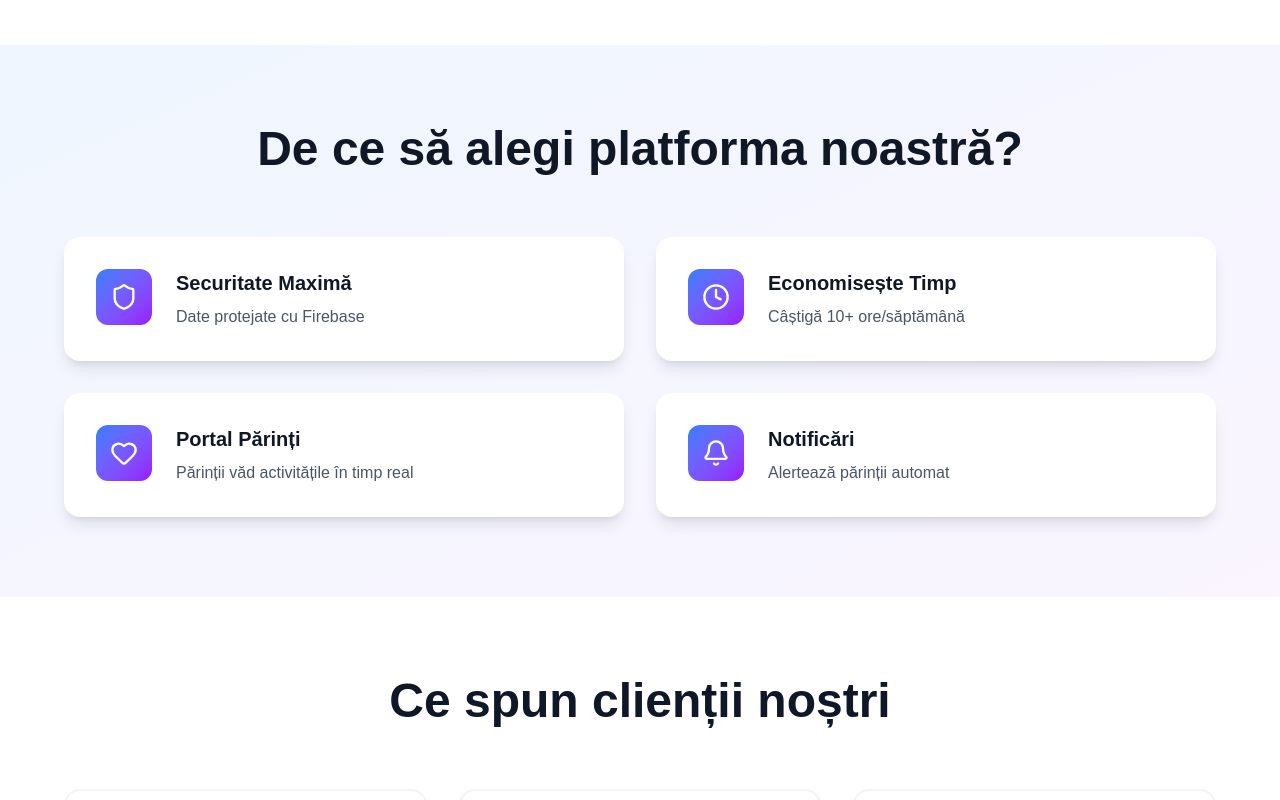
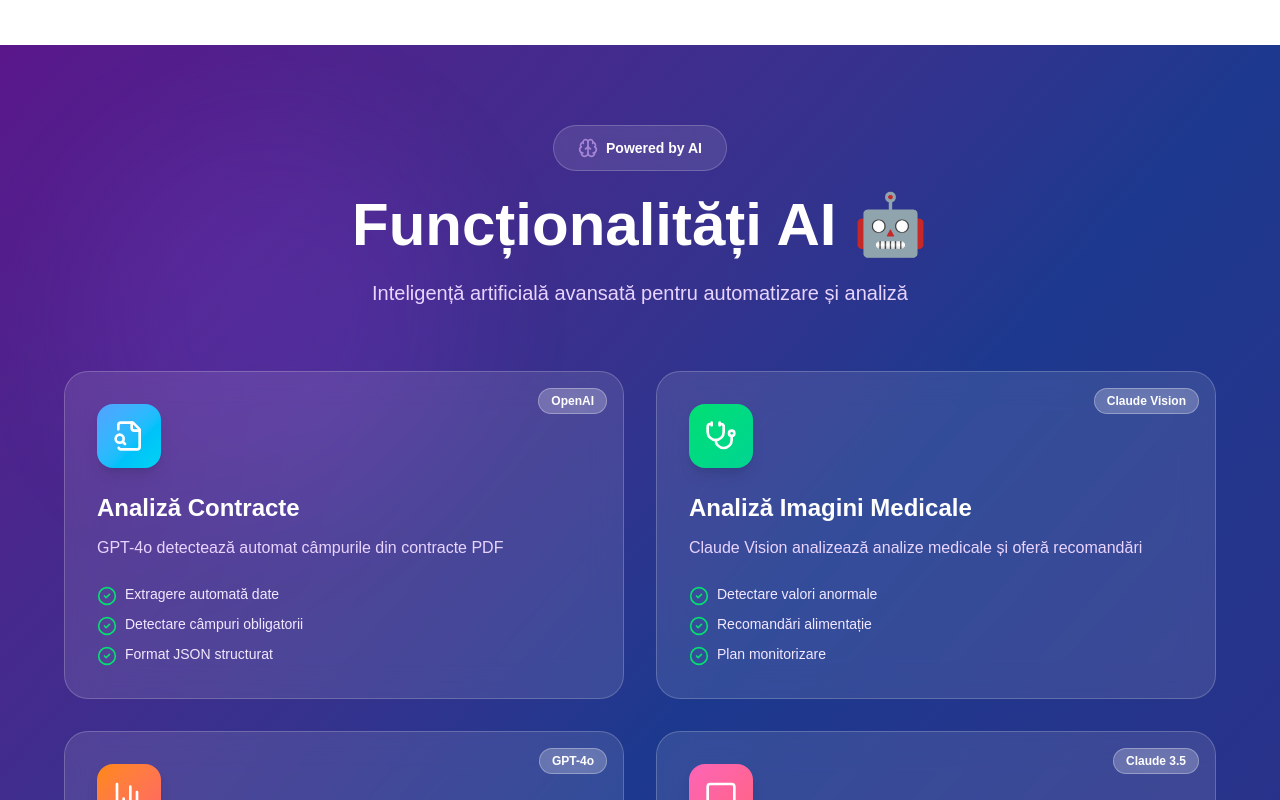
Before and after one commit to forsitex/grade, a Next.js app: page / in a window 1280 px wide. Shown: the part 1840-2640 px from the top of the page. Built offline with nearby package versions, Linux system fonts and the light colour scheme.

Commit message:
✨ Add AI Features section to homepage with detailed cards

```diff
--- a/app/page.tsx
+++ b/app/page.tsx
@@ -4,7 +4,8 @@ import { useRouter } from 'next/navigation';
 import {
   Users, Calendar, FileText, BarChart3, Zap, Image as ImageIcon,
   Shield, Clock, Heart, Star, ArrowRight, Sparkles, Baby, Bell, ChevronDown,
-  Rocket, TrendingUp, Award, CheckCircle2, Play, Menu, X
+  Rocket, TrendingUp, Award, CheckCircle2, Play, Menu, X, Brain, Scan,
+  FileSearch, MessageSquare, Stethoscope, ClipboardCheck
 } from 'lucide-react';
 import { useState, useEffect } from 'react';
 
@@ -188,6 +189,128 @@ export default function HomePage() {
         </div>
       </section>
 
+      {/* AI Features Section */}
+      <section className="py-20 px-6 bg-gradient-to-br from-purple-900 via-blue-900 to-indigo-900 relative overflow-hidden">
+        {/* Animated background elements */}
+        <div className="absolute inset-0 opacity-20">
+          <div className="absolute top-20 left-20 w-96 h-96 bg-purple-500 rounded-full blur-3xl animate-pulse"></div>
+          <div className="absolute bottom-20 right-20 w-96 h-96 bg-blue-500 rounded-full blur-3xl animate-pulse" style={{animationDelay: '1s'}}></div>
+        </div>
+
+        <div className="container mx-auto max-w-6xl relative z-10">
+          {/* Header */}
+          <div className="text-center mb-16">
+            <div className="inline-flex items-center gap-2 px-6 py-3 bg-white/10 backdrop-blur-lg rounded-full mb-6 border border-white/20">
+              <Brain className="w-5 h-5 text-purple-300 animate-pulse" />
+              <span className="text-sm font-bold text-white">Powered by AI</span>
+            </div>
+            <h2 className="text-4xl md:text-6xl font-black text-white mb-6">
+              Funcționalități AI 🤖
+            </h2>
+            <p className="text-xl text-purple-200 max-w-3xl mx-auto">
+              Inteligență artificială avansată pentru automatizare și analiză
+            </p>
+          </div>
+
+          {/* AI Cards Grid */}
+          <div className="grid md:grid-cols-2 gap-8 mb-12">
+            {[
+              {
+                icon: FileSearch,
+                title: 'Analiză Contracte',
+                desc: 'GPT-4o detectează automat câmpurile din contracte PDF',
+                features: ['Extragere automată date', 'Detectare câmpuri obligatorii', 'Format JSON structurat'],
+                color: 'from-blue-400 to-cyan-400',
+                badge: 'OpenAI'
+              },
+              {
+                icon: Stethoscope,
+                title: 'Analiză Imagini Medicale',
+                desc: 'Claude Vision analizează analize medicale și oferă recomandări',
+                features: ['Detectare valori anormale', 'Recomandări alimentație', 'Plan monitorizare'],
+                color: 'from-green-400 to-emerald-400',
+                badge: 'Claude Vision'
+              },
+              {
+                icon: BarChart3,
+                title: 'Rapoarte Financiare',
+                desc: 'Analizează bilanțuri și calculează indicatori financiari',
+                features: ['Calcul profit net', 'Identificare cheltuieli', 'Insights automate'],
+                color: 'from-orange-400 to-red-400',
+                badge: 'GPT-4o'
+              },
+              {
+                icon: MessageSquare,
+                title: 'Rapoarte Lunare Copii',
+                desc: 'Generează analiză detaliată a dezvoltării copilului',
+                features: ['Analiză prezență & mese', 'Sfaturi pentru părinți', 'Ton prietenos'],
+                color: 'from-pink-400 to-rose-400',
+                badge: 'Claude 3.5'
+              }
+            ].map((ai, i) => (
+              <div key={i} className="group relative">
+                {/* Glow effect */}
+                <div className={`absolute inset-0 bg-gradient-to-r ${ai.color} opacity-0 group-hover:opacity-20 blur-xl transition-opacity rounded-3xl`}></div>
+
+                {/* Card */}
+                <div className="relative bg-white/10 backdrop-blur-lg border border-white/20 rounded-3xl p-8 hover:bg-white/15 transition-all hover:scale-105">
+                  {/* Badge */}
+                  <div className="absolute top-4 right-4 px-3 py-1 bg-white/20 backdrop-blur-lg rounded-full text-xs font-bold text-white border border-white/30">
+                    {ai.badge}
+                  </div>
+
+                  {/* Icon */}
+                  <div className={`w-16 h-16 bg-gradient-to-br ${ai.color} rounded-2xl flex items-center justify-center mb-6 group-hover:scale-110 transition shadow-lg`}>
+                    <ai.icon className="w-8 h-8 text-white" />
+                  </div>
+
+                  {/* Content */}
+                  <h3 className="text-2xl font-bold text-white mb-3">{ai.title}</h3>
+                  <p className="text-purple-200 mb-6">{ai.desc}</p>
+
+                  {/* Features list */}
+                  <ul className="space-y-2">
+                    {ai.features.map((feature, idx) => (
+                      <li key={idx} className="flex items-start gap-2 text-sm text-purple-100">
+                        <CheckCircle2 className="w-5 h-5 text-green-400 flex-shrink-0 mt-0.5" />
+                        <span>{feature}</span>
+                      </li>
+                    ))}
+                  </ul>
+                </div>
+              </div>
+            ))}
+          </div>
+
+          {/* Stats */}
+          <div className="grid grid-cols-2 md:grid-cols-4 gap-6 mt-16">
+            {[
+              { label: 'Modele AI', value: '2', icon: Brain },
+              { label: 'API Endpoints', value: '4', icon: Zap },
+              { label: 'Precizie', value: '95%', icon: Award },
+              { label: 'Cost/Lună', value: '$20', icon: TrendingUp }
+            ].map((stat, i) => (
+              <div key={i} className="text-center p-6 bg-white/10 backdrop-blur-lg rounded-2xl border border-white/20">
+                <stat.icon className="w-8 h-8 text-purple-300 mx-auto mb-3" />
+                <div className="text-3xl font-black text-white mb-1">{stat.value}</div>
+                <div className="text-sm text-purple-200">{stat.label}</div>
+              </div>
+            ))}
+          </div>
+
+          {/* CTA */}
+          <div className="text-center mt-12">
+            <button onClick={() => router.push('/register')} className="group px-10 py-5 bg-white text-purple-900 rounded-2xl font-bold text-lg hover:shadow-2xl hover:shadow-purple-500/50 transition-all hover:scale-105">
+              <span className="flex items-center justify-center gap-3">
+                <Sparkles className="w-6 h-6 group-hover:rotate-12 transition" />
+                Testează AI Gratuit
+                <ArrowRight className="w-6 h-6 group-hover:translate-x-2 transition" />
+              </span>
+            </button>
+          </div>
+        </div>
+      </section>
+
       {/* Benefits */}
       <section className="py-20 px-6 bg-gradient-to-br from-blue-50 to-purple-50">
         <div className="container mx-auto max-w-6xl">
```
Also changed, not shown: 1 other file (tests, documents, lock files or other folders).
